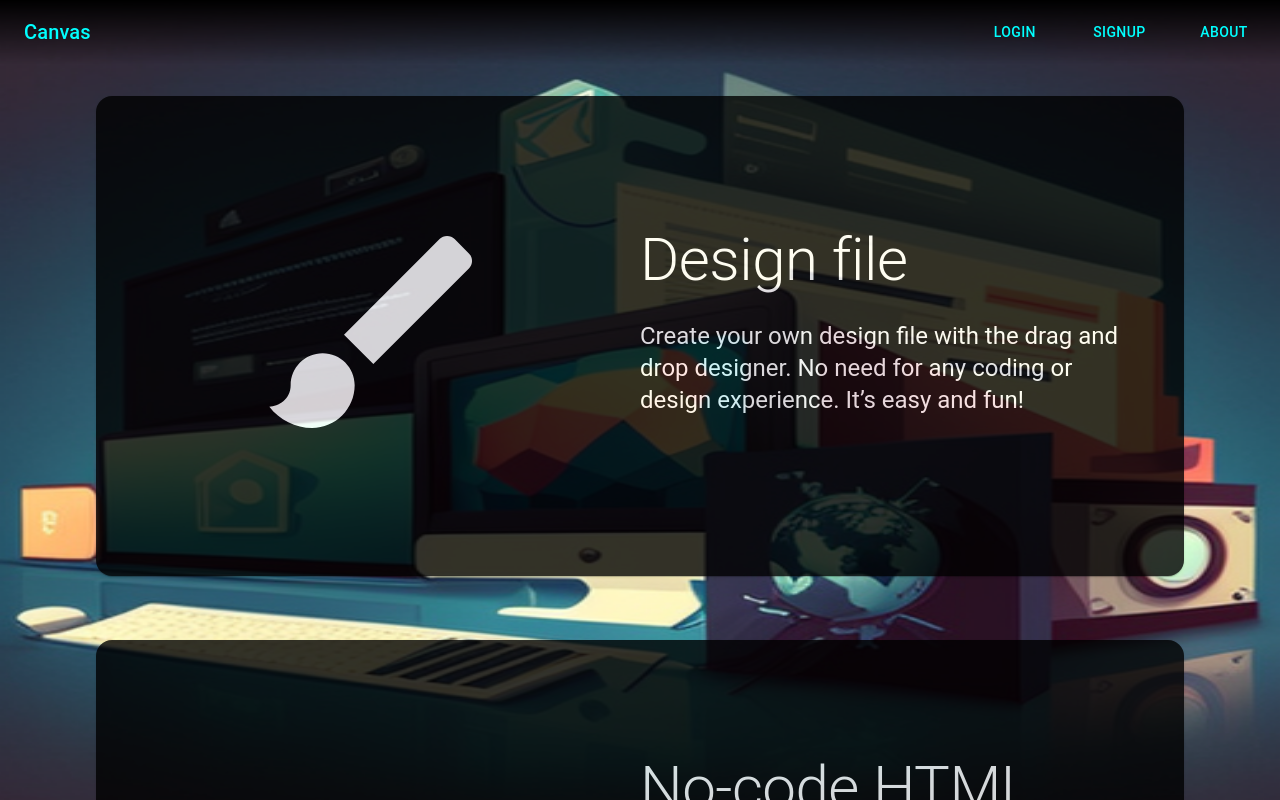
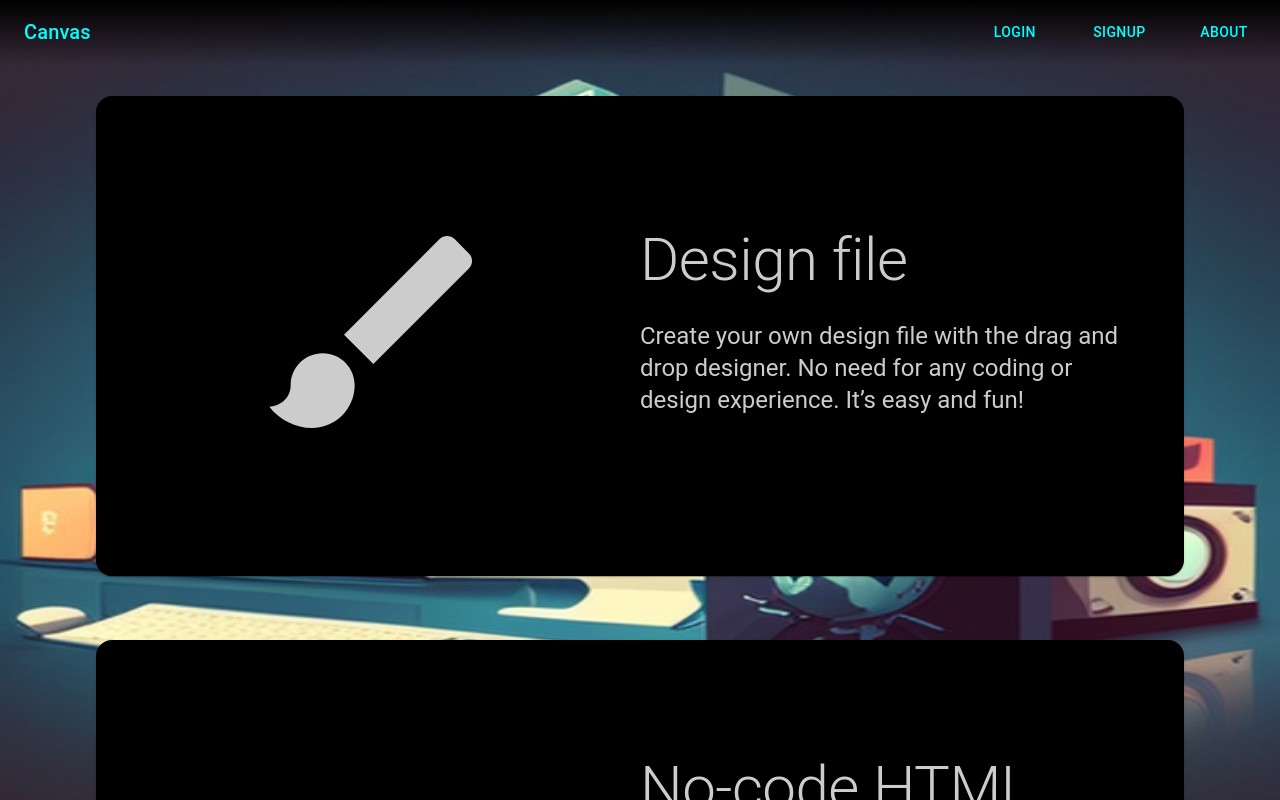
Before and after one commit to 5hubham5ingh/Canvas, a React (Create React App) app: page / in a window 1280 px wide. Built offline with nearby package versions, Linux system fonts and the light colour scheme.

Commit message:
implimented scroll transition effect using IntersectionObserver on  cards ib body component

```diff
--- a/src/Modules/Body.jsx
+++ b/src/Modules/Body.jsx
@@ -6,6 +6,7 @@ import FlightIcon from "@mui/icons-material/Flight";
 import excel from "./../utils/excel.png";
 import BarChartIcon from "@mui/icons-material/BarChart";
 import "./Styles/body.css";
+import { useEffect, useRef } from "react";
 function Body() {
   const iconSize = { fontSize: "20vw", color: "white" };
   const cards = [
@@ -42,6 +43,35 @@ function Body() {
     },
   ];
 
+  useEffect(() => {
+    const handleIntersection = (entries, observer) => {
+      entries.forEach((entry) => {
+        if (entry.isIntersecting) {
+          entry.target.classList.add("in-viewport"); // Add the "in-viewport" class to the observed card
+          observer.unobserve(entry.target);
+        }
+      });
+    };
+
+    const observer = new IntersectionObserver(handleIntersection, {
+      root: null,
+      rootMargin: "20%",
+      threshold: 0.5,
+    });
+
+    const cardElements = document.querySelectorAll(".Card");
+    cardElements.forEach((element) => {
+      observer.observe(element);
+    });
+
+    // Clean up: Disconnect the Intersection Observer when the component unmounts
+    return () => {
+      cardElements.forEach((element) => {
+        observer.unobserve(element);
+      });
+    };
+  }, []);
+
   return (
     <Stack
       className="scroll-container"
@@ -51,23 +81,20 @@ function Body() {
       alignItems={"center"}
     >
       {cards.map((card, index) => (
-        <Card
-          p="2em"
-          className="Card"
-          key={index}
-          sx={{
+        <Card p="2em" key={index}   sx={{
+          color: "white",
+          background: "black",
           display: "flex",
           justifyContent: "center",
           alignItems: "center",
           maxWidth: "100vw",
           minHeight: "60vh",
-            color: "white",
-            background: "black",
-            opacity: "80%",
           borderRadius: "1em",
-          }}
+        }}>
+          <CardContent
+            className="Card  fade-in-left"
+
           >
-          <CardContent>
             <Grid container>
               <Grid
                 item
--- a/src/Modules/Styles/body.css
+++ b/src/Modules/Styles/body.css
@@ -1,10 +1,14 @@
-.scroll-container {
 
-    scroll-snap-type: y mandatory;
-    scroll-behavior: smooth;
 
-  }
-  .Card {
+/* CSS for fading in from left */
+.fade-in-left {
+  opacity: 0; /* Start with opacity 0 */
+  transform: translateX(20vw); /* Move the element 20px to the left */
+  transition: opacity 0.3s ease 0.3s, transform 1s ease; /* Transition properties */
+}
 
-    scroll-snap-align: start;
-  }
+/* CSS to reveal the element when it's in the viewport */
+.in-viewport {
+  opacity: 0.8; /* Show the element with opacity 1 */
+  transform: translateX(0); /* Move the element back to its original position */
+}
```
Lines whose indentation alone changed are shown as unchanged.
